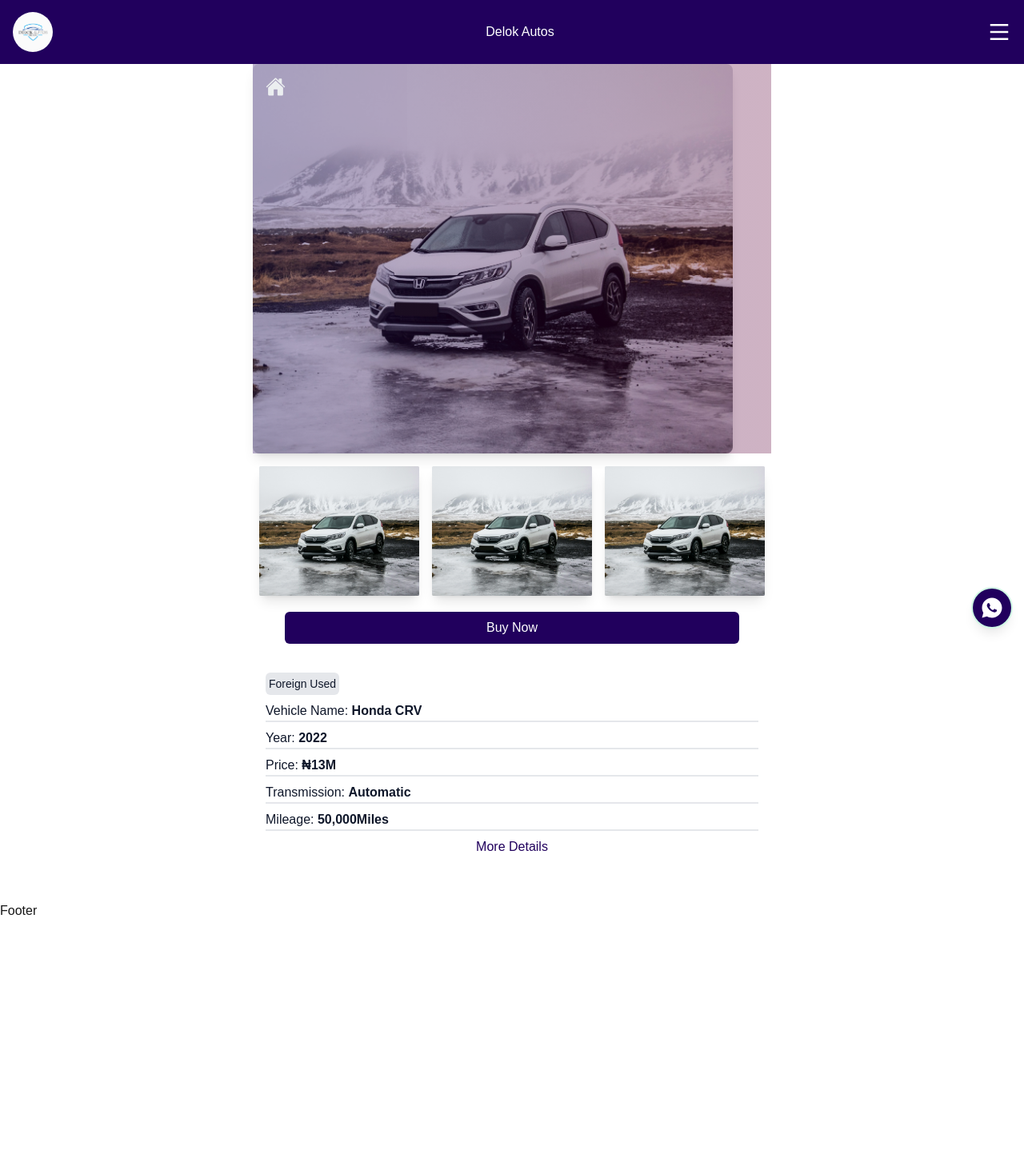
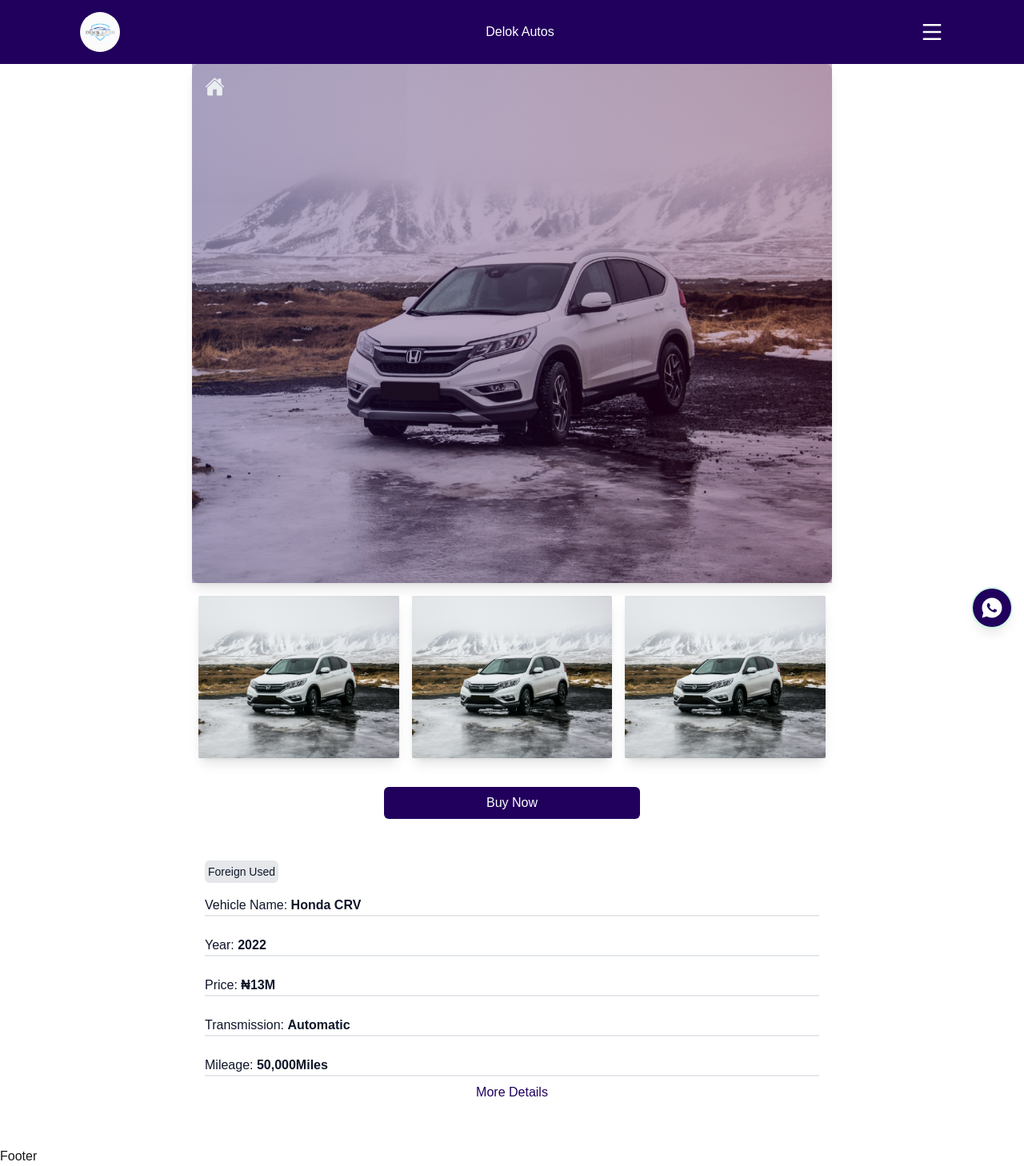
Before and after one commit to lightpc90/delok, a Next.js app: page /product/1 in a window 1280 px wide. Shown: the whole page at 80% size. Before the commit the page ends 1151 px from the top, so only its background shows below. Built offline with nearby package versions, Linux system fonts and the light colour scheme.

Commit message:
`Refactor layout and styling across multiple components`

```diff
--- a/src/app/layout.tsx
+++ b/src/app/layout.tsx
@@ -31,7 +31,7 @@ export default function RootLayout({
   return (
     <html lang="en">
       <body
-        className={`${geistSans.variable} ${geistMono.variable} antialiased`}
+        className={`${geistSans.variable} ${geistMono.variable} antialiased w-[100dvw] overflow-x-hidden`}
       >
         <ConditionalLayout>
           {children}
--- a/src/app/product/[id]/BuyButton.tsx
+++ b/src/app/product/[id]/BuyButton.tsx
@@ -5,7 +5,7 @@ import { useState } from 'react'
 const BuyButton = () => {
     const [show, setShow] = useState<boolean>(false)
     return (
-        <div className='flex flex-col gap-2 px-10 my-5'>
+        <div className='flex flex-col gap-2 px-10 my-5 w-full max-w-[400px]'>
             <button onClick={() => { setShow(!show) }} className='bg-primary rounded-md py-2 px-4 text-white hover:bg-primaryHover'>Buy Now</button>
             {show && <div>
                 <div>
--- a/src/app/product/[id]/PrimaryDescription.tsx
+++ b/src/app/product/[id]/PrimaryDescription.tsx
@@ -3,10 +3,9 @@ import React from 'react'
 
 const PrimaryDescription = ({product}: {product: Car | undefined}) => {
   return (
-      <div className=''>
-
-          <h1 className='bg-gray-200 rounded-md p-1 text-sm inline-block'>{product?.usedType}</h1>
-          <h1 className=' border-b-2 border-gray-200 my-2'>
+      <div className='w-full flex flex-col gap-2'>
+          <h1 className='bg-gray-200 rounded-md p-1 text-sm w-fit'>{product?.usedType}</h1>
+          <h1 className=' border-b-2 border-gray-200 my-2 w-full'>
               <span>Vehicle Name: </span>
               <span className='font-semibold'>
                   {product?.name}
--- a/src/app/product/[id]/page.tsx
+++ b/src/app/product/[id]/page.tsx
@@ -19,11 +19,12 @@ const Page = async ({ params }: { params: Params }) => {
   console.log()
   return (
     <div className={`text-slate-900 mb-10 w-[100vw] overflow-hidden flex flex-col gap-4 items-center mt-[80px]`}>
-      <div>
-        <div className='w-full flex flex-col gap-4 items-center'>
-          <div className='relative w-[100%]'>
+      <div className='w-full flex flex-col gap-4 items-center'>
+        <div className='w-full max-w-[800px] flex flex-col gap-4 items-center'>
+          {/* image, back button and gradient */}
+          <div className='relative w-[100%] '>
             <Image src={`${product?.image}`} alt="product image" width={500} height={500}
-              className='w-full max-w-[600px] rounded-lg shadow-lg'
+              className='w-full  rounded-lg shadow-lg'
             />
             <div className={`absolute top-0 left-0 p-4 w-full h-full bg-gradient-to-r opacity-30 from-primary to-secondary`}>
               <div className='text-white text-xl font-bold'>
@@ -36,21 +37,20 @@ const Page = async ({ params }: { params: Params }) => {
           {/* Image selection section */}
           <div className='flex gap-4 w-[100%] px-2'>
             <div className='flex-1 rounded-lg shadow-lg'>
-              <Image src={`${product?.image}`} alt="product image" width={200} height={200} className='' />
+              <Image src={`${product?.image}`} alt="product image" width={200} height={200} className='bg-cover w-full h-full' />
             </div>
             <div className='flex-1 rounded-lg shadow-lg'>
-              <Image src={`${product?.image}`} alt="product image" width={200} height={200} className='' />
+              <Image src={`${product?.image}`} alt="product image" width={200} height={200} className='bg-cover w-full h-full' />
             </div>
             <div className='flex-1 rounded-lg shadow-lg'>
-              <Image src={`${product?.image}`} alt="product image" width={200} height={200} className='' />
+              <Image src={`${product?.image}`} alt="product image" width={200} height={200} className='bg-cover w-full h-full' />
             </div>
           </div>
         </div>
         {/* call to action */}
         <BuyButton />
         {/* product description */}
-        <div className={`p-4`}>
-
+        <div className={`p-4 w-full max-w-[800px]`}>
           <PrimaryDescription product={product} />
           {/* <button className='text-primary'>More Details...</button> */}
           <MoreDetails product={product} />
--- a/src/components/navbar/Navbar.tsx
+++ b/src/components/navbar/Navbar.tsx
@@ -9,7 +9,7 @@ import { RiMenu4Fill } from "react-icons/ri";
 const Navbar = () => {
   const [isOpen, setIsOpen] = useState(false)
   return (
-    <nav className='fixed bg-primary text-white top-0 left-0 flex items-center justify-between gap-4 h-20 w-full px-4 z-[100]'>
+    <nav className='fixed bg-primary text-white top-0 left-0 flex items-center justify-between gap-4 h-20 w-full px-4 lg:px-[100px] z-[100]'>
         <span className='h-[50px] w-[50px] rounded-full bg-accent flex items-center justify-center overflow-hidden'>
           <Image src={`/icons/icon.jpeg`} alt='logo' width={500} height={500} className='w-full h-full object-cover object-center '/>
         </span>
```
